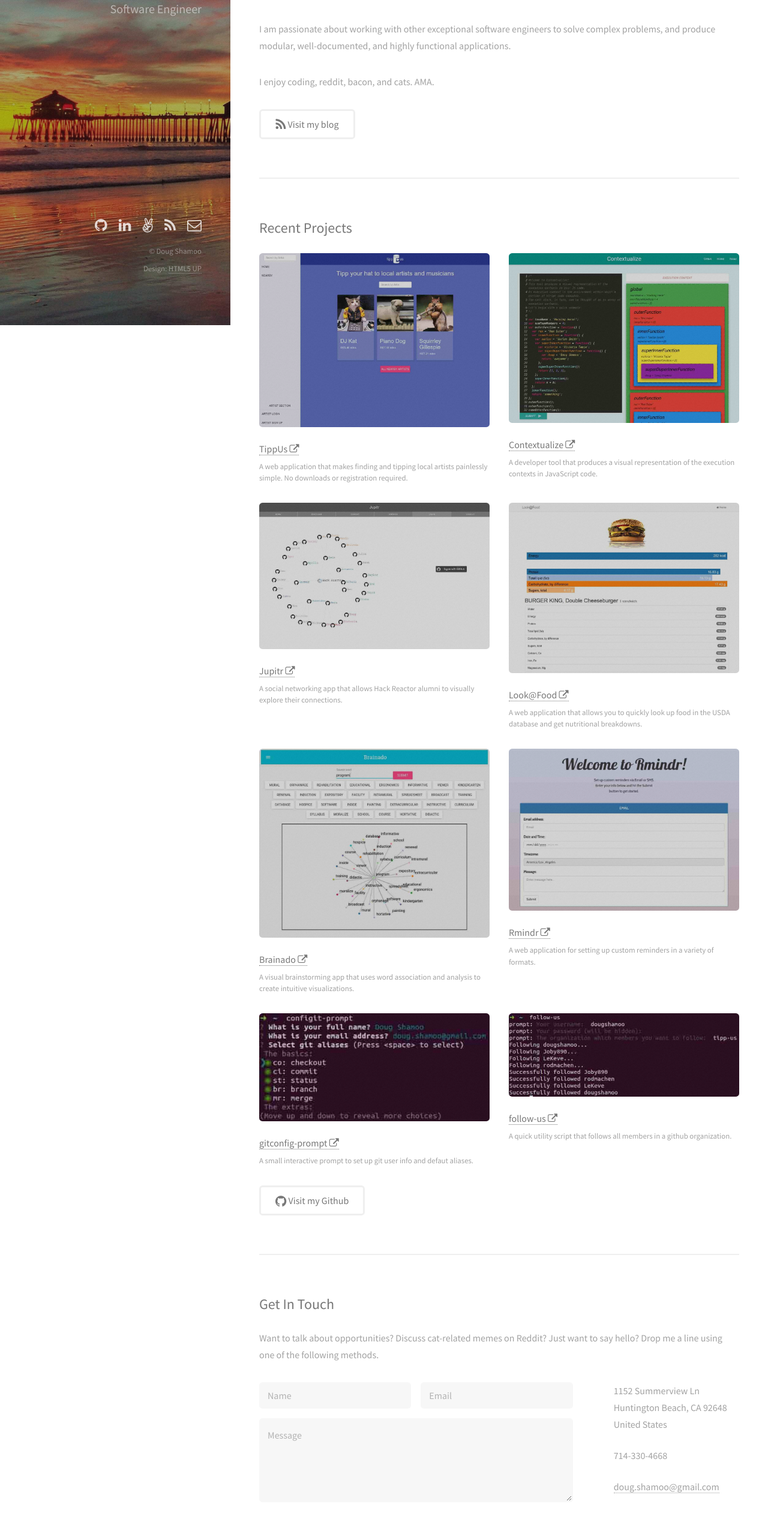
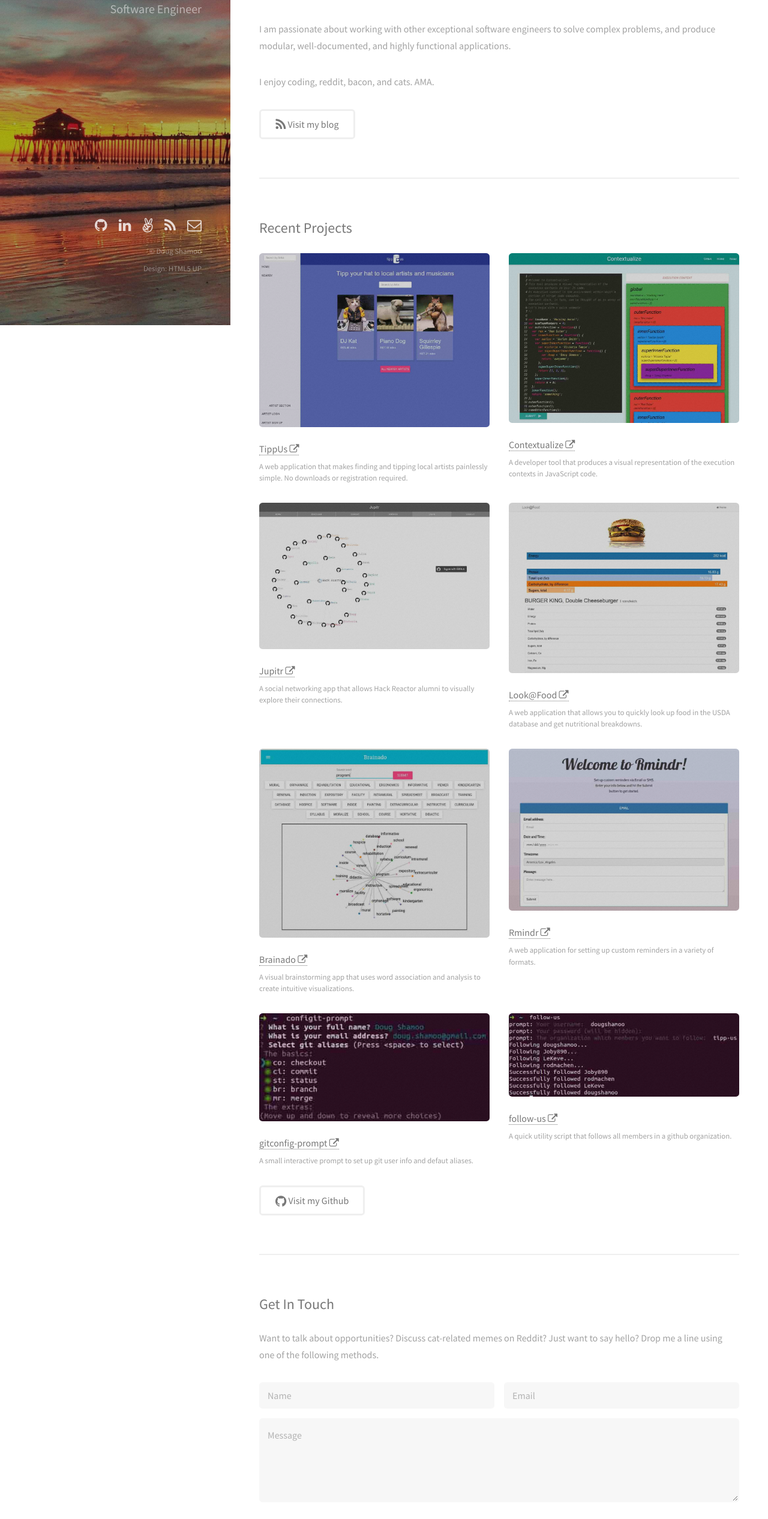
Before and after one commit to dougshamoo/me, a website: page public/index.html in a window 1280 px wide. Shown: the part 258-2790 px from the top of the page at 60% size. Drawn offline with Linux system fonts and the light colour scheme.

Commit message:
Remove unneeded info

```diff
--- a/public/assets/css/main.css
+++ b/public/assets/css/main.css
@@ -2469,7 +2469,7 @@
 		background-image: url("images/overlay.png"), url("../../images/bg-min.jpg");
 		background-position: top left,							top left;
 		background-repeat: repeat,								no-repeat;
-		background-size: auto,								auto 107%;
+		background-size: auto,								auto 115%;
 		color: rgba(255, 255, 255, 0.5);
 		height: 100%;
 		left: 0;
--- a/public/index.html
+++ b/public/index.html
@@ -103,7 +103,7 @@
 						<h2>Get In Touch</h2>
 						<p>Want to talk about opportunities? Discuss cat-related memes on Reddit? Just want to say hello? Drop me a line using one of the following methods.</p>
 						<div class="row">
-							<div class="8u 12u$(small)">
+							<div class="12u 12u$(small)">
 								<form method="post" action="http://formspree.io/doug.shamoo@gmail.com">
 									<div class="row uniform 50%">
 										<div class="6u 12u$(xsmall)"><input type="text" name="name" id="name" placeholder="Name" /></div>
@@ -116,7 +116,7 @@
 									</ul>
 								</form>
 							</div>
-							<div class="4u$ 12u$(small)">
+							<!-- <div class="4u$ 12u$(small)">
 								<ul class="labeled-icons">
 									<li>
 										<h3 class="icon fa-home"><span class="label">Address</span></h3>
@@ -133,7 +133,7 @@
 										<a href="#">doug.shamoo@gmail.com</a>
 									</li>
 								</ul>
-							</div>
+							</div> -->
 						</div>
 					</section>
 
```
